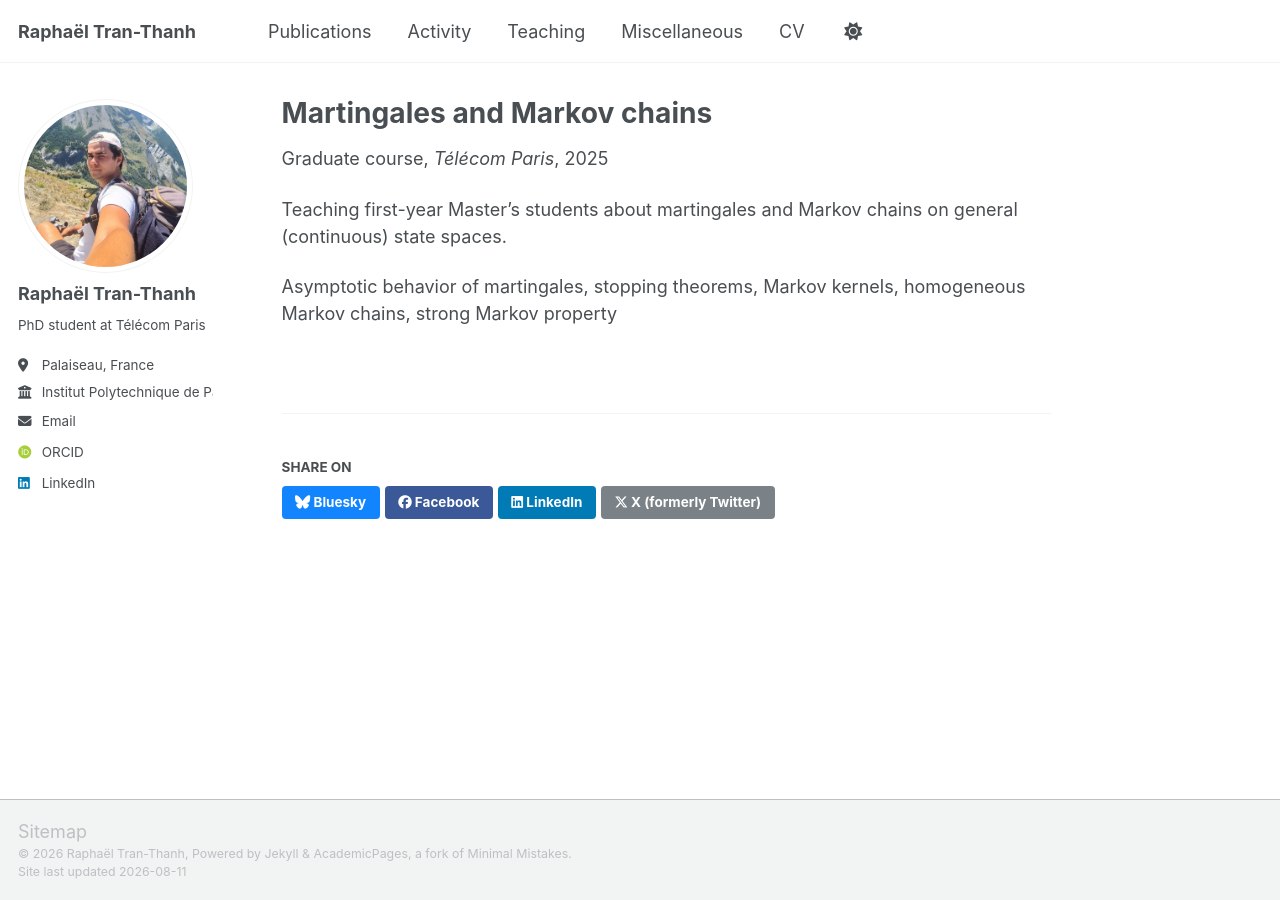
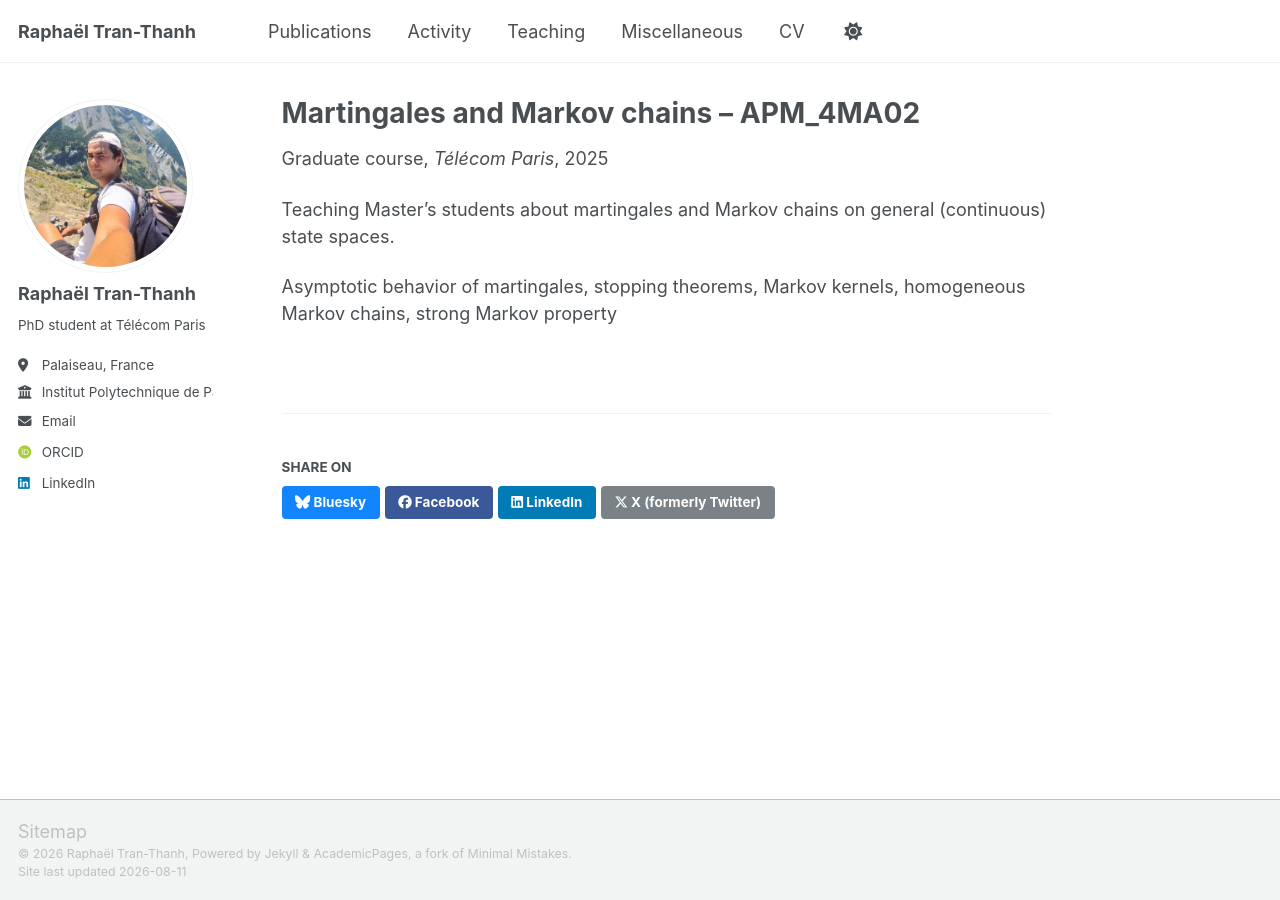
Before and after one commit to rtranthanh/rtranthanh.github.io, a Jekyll site: the page built from _teaching/2026-winter-teaching.md, in a window 1280 px wide. Built offline with Jekyll 4.4.1, drawn with Linux system fonts in a browser that asks for light colours; some web fonts are replaced; a script that is not in the unit is left out.

Commit message:
More minor changes

```diff
--- a/_teaching/2026-winter-teaching.md
+++ b/_teaching/2026-winter-teaching.md
@@ -1,5 +1,5 @@
 ---
-title: "Martingales and Markov chains"
+title: "Martingales and Markov chains – APM_4MA02"
 collection: teaching
 type: "Graduate course"
 permalink: /teaching/2026-winter-teaching
@@ -8,6 +8,6 @@ date: "2025-11-24"
 location: "Palaiseau, France"
 ---
 
-Teaching first-year Master's students about martingales and Markov chains on general (continuous) state spaces.
+Teaching Master's students about martingales and Markov chains on general (continuous) state spaces.
 
 Asymptotic behavior of martingales, stopping theorems, Markov kernels, homogeneous Markov chains, strong Markov property
```
